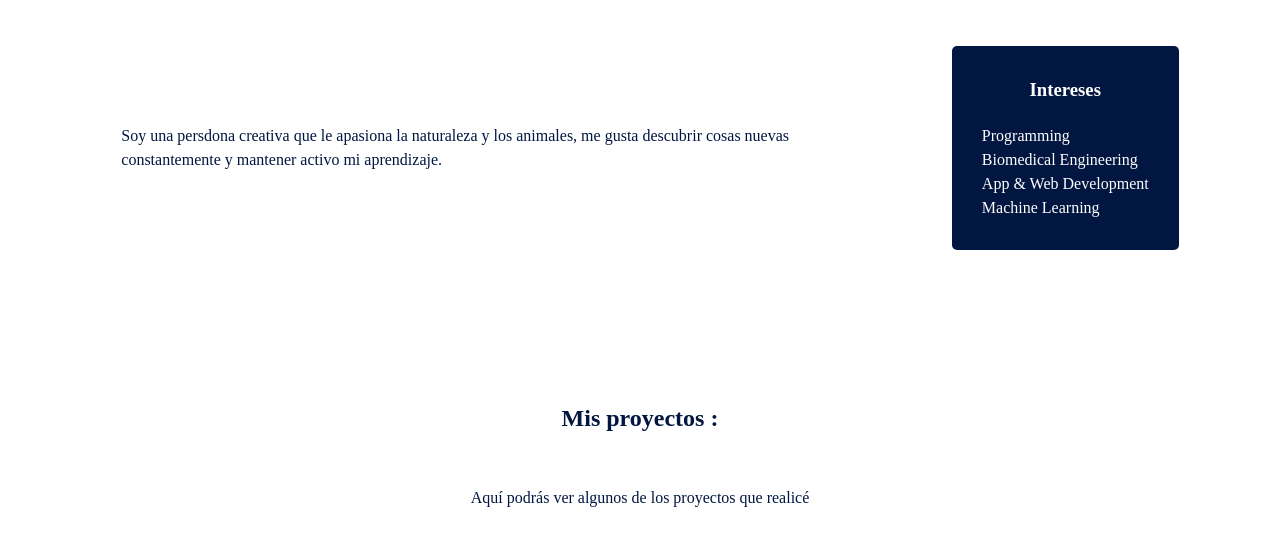
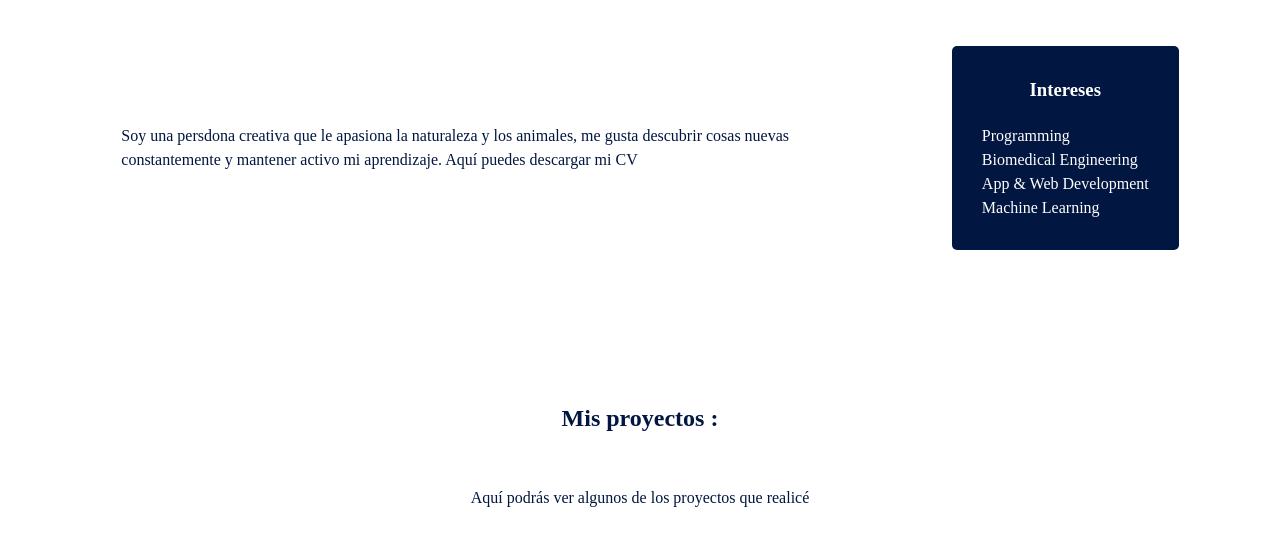
Before and after one commit to SusanaRamirez741/Portafolio, a plain HTML site: page index.html in a window 1280 px wide. Shown: the part 1040-1579 px from the top of the page. Drawn offline with Linux system fonts and the light colour scheme.

Commit message:
Update index.html

```diff
--- a/index.html
+++ b/index.html
@@ -54,7 +54,10 @@
         <h2>Sobre mi:</h2>
         <div id="about-container">
           <div id="my-story">
-            <p>Soy una persdona creativa que le apasiona la naturaleza y los animales, me gusta  descubrir cosas nuevas constantemente y mantener activo mi aprendizaje. </p>
+            <p>Soy una persdona creativa que le apasiona la naturaleza y los animales, me gusta  descubrir cosas nuevas constantemente y mantener activo mi aprendizaje.
+              <a rel="noreferrer" href="images/CV/hoja_de_vida.pdf" download="images/CV/hoja_de_vida.pdf" target="_blank"> Aquí puedes
+					descargar mi CV </a>
+            </p>
           </div>
           <div id="interests-list">
             <h3>Intereses</h3>
```
